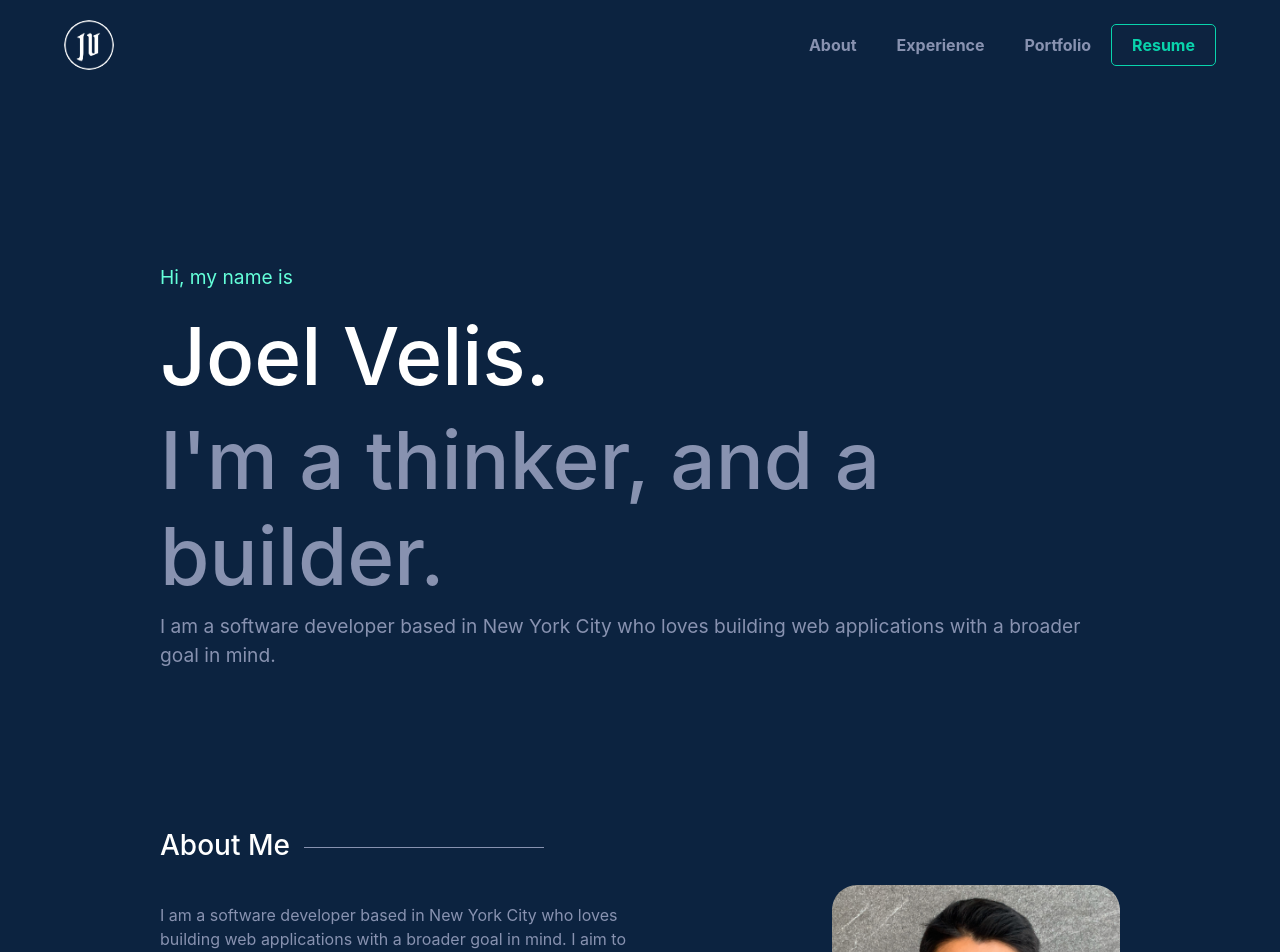
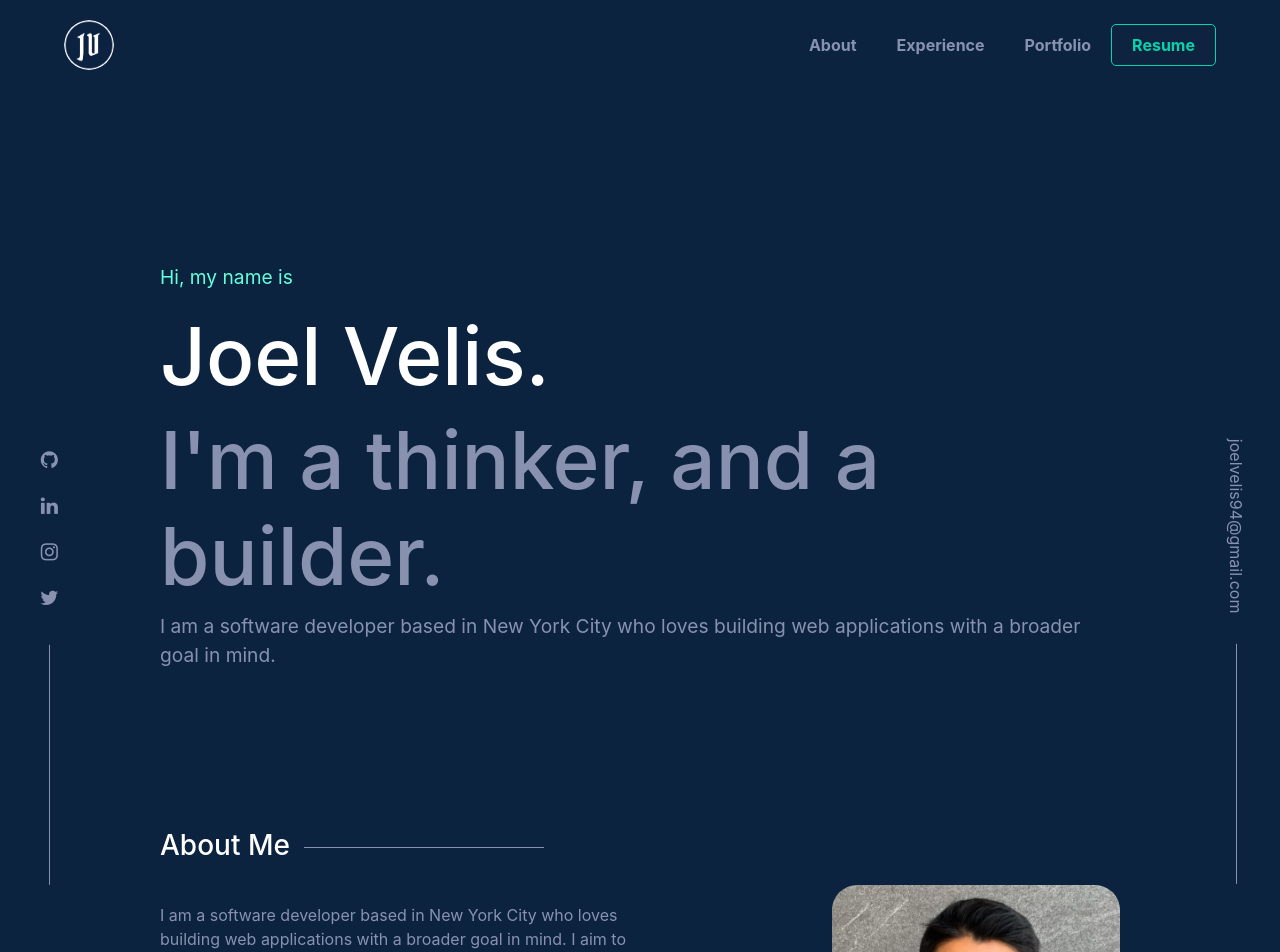
Before and after one commit to jvelis94/react-portfolio, a React (Create React App) app: page / in a window 1280 px wide. Shown: the top 952 px of the page. Built offline with nearby package versions, Linux system fonts and the light colour scheme.

Commit message:
changed profile photo and added social media icons

```diff
--- a/public/index.html
+++ b/public/index.html
@@ -46,6 +46,7 @@
     <meta name="msapplication-TileColor" content="#ffffff">
     <meta name="msapplication-TileImage" content="/ms-icon-144x144.png">
     <meta name="theme-color" content="#ffffff">
+    <link rel="stylesheet" href="https://cdnjs.cloudflare.com/ajax/libs/font-awesome/4.7.0/css/font-awesome.min.css">
     <title>Joel Velis</title>
   </head>
   <body>
--- a/src/App.css
+++ b/src/App.css
@@ -473,3 +473,92 @@ h3 {
     margin-right: -50px;
    }
  }
+
+ .icon-bar a {
+  display: block;
+  text-align: center;
+  padding: 8px;
+  transition: all 0.3s ease;
+  background-color: none;
+  color: #8892B0;
+  font-size: 20px;
+}
+
+ @media (min-width: 1000px) {
+  /* Fixed/sticky icon bar (vertically aligned 50% from the top of the screen) */
+  .icon-bar {
+    position: fixed;
+    top: 90%;
+    -webkit-transform: translateY(-90%);
+    -ms-transform: translateY(-90%);
+    transform: translateY(-60%);
+    margin-left: 32px;
+  }
+
+  /* Style the icon bar links */
+
+  .icon-bar:after {
+    content: "";
+    display: block;
+    width: 1px;
+    height: 240px;
+    background-color: #8892B0;
+    margin: 24px auto;
+  }
+
+  .email-sidebar {
+    position: fixed;
+    top: 90%;
+    right: 0;
+    -webkit-transform: translateY(-90%);
+    -ms-transform: translateY(-90%);
+    transform: translateY(-60%);
+    margin-right: 32px;
+  }
+
+  .email-sidebar a {
+    writing-mode: tb-rl;
+    text-decoration: none;
+    color: #8892B0;
+  }
+
+  .email-sidebar a:hover {
+    color: #09d3ac;
+  }
+
+  .email-sidebar:after {
+    content: "";
+    display: block;
+    width: 1px;
+    height: 240px;
+    background-color: #8892B0;
+    margin: 24px auto;
+  }
+
+  /* Style the social media icons with color, if you want */
+  .icon-bar a:hover {
+    color: #09d3ac;
+    transform: translate(0, -5px);
+  }
+ }
+
+@media (max-width: 1000px) {
+  .mobile-bar {
+    display: flex;
+    padding-top: 10px;
+    /* position:sticky; */
+    /* bottom:0; */
+    width: 100%;
+    margin: 0;
+    justify-content: center;
+  }
+
+  .mobile-bar a {
+    font-size: 24px;
+    padding: 16px;
+  }
+
+  .email-sidebar {
+    display: none;
+  }
+}
--- a/src/App.js
+++ b/src/App.js
@@ -1,10 +1,11 @@
 import React from 'react';
+import 'bootstrap/dist/css/bootstrap.min.css';
 import Top from './components/Top';
 import NavBar from './components/NavBar';
 import AboutMe from './components/AboutMe';
 import Experience from './components/Experience';
 import Projects from './components/Projects'
-import 'bootstrap/dist/css/bootstrap.min.css';
+import Sidebar from './components/Sidebar';
 
 
 import './App.css';
@@ -17,6 +18,7 @@ function App() {
       <AboutMe />
       <Experience />
       <Projects />
+      <Sidebar />
     </div>
   );
 }
--- /dev/null
+++ b/src/components/Sidebar.js
@@ -0,0 +1,22 @@
+import React from 'react'
+
+class Sidebar extends React.Component {
+    render() {
+        return (
+            <div>
+                <div class="icon-bar mobile-bar" >
+                    <a href="https://github.com/jvelis94" class="github"><i class="fa fa-github"></i></a>
+                    <a href="https://www.linkedin.com/in/joel-velis/" class="linkedin"><i class="fa fa-linkedin"></i></a>
+                    <a href="https://www.instagram.com/jayemveeyu/" class="instagram"><i class="fa fa-instagram"></i></a>
+                    <a href="https://twitter.com/VelisJoel" class="twitter"><i class="fa fa-twitter"></i></a>
+                </div>
+                <div class='email-sidebar'>
+                    <a href="mailto:joelvelis94@gmail.com">joelvelis94@gmail.com</a>
+                </div>
+            </div>
+        )
+    }
+}
+
+
+export default Sidebar
```
